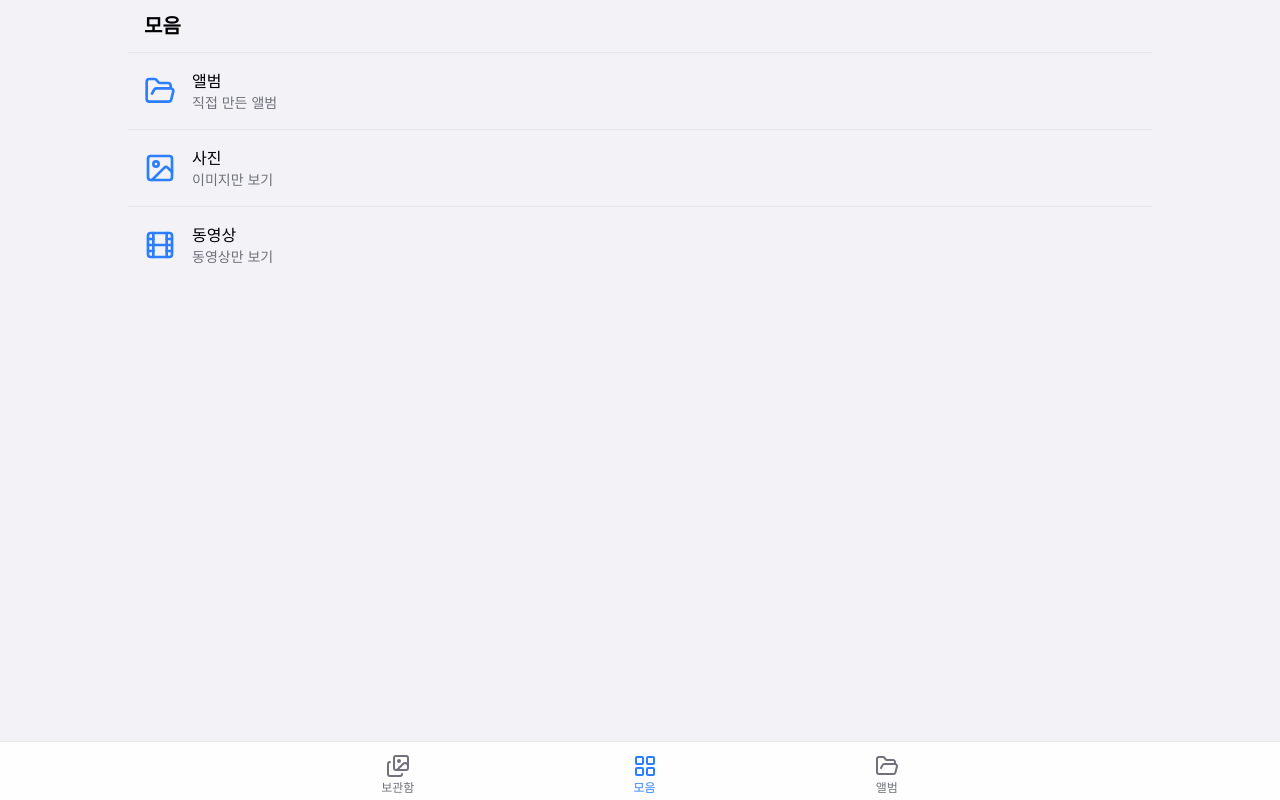
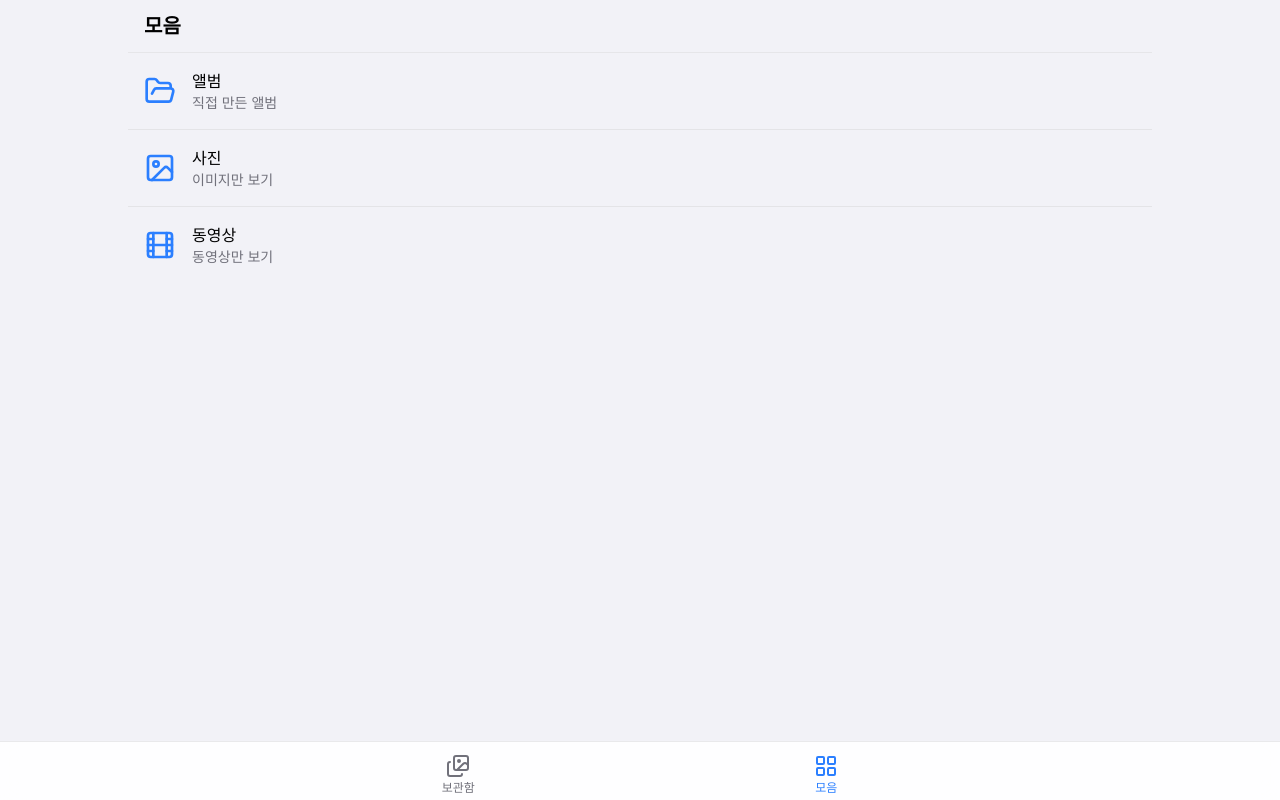
Before and after one commit to jungjaeseung/photo-drive, a Next.js app in the folder apps/web/: page /collections in a window 1280 px wide. Built offline with nearby package versions, Linux system fonts and the light colour scheme.

Commit message:
nav 정리

```diff
--- a/apps/web/src/components/layout/bottom-nav.tsx
+++ b/apps/web/src/components/layout/bottom-nav.tsx
@@ -1,7 +1,7 @@
 "use client";
 
 import { cn } from "@/lib/utils";
-import { FolderOpen, Images, LayoutGrid } from "lucide-react";
+import { Images, LayoutGrid } from "lucide-react";
 import Link from "next/link";
 import { usePathname } from "next/navigation";
 
@@ -20,7 +20,7 @@ export function BottomNav() {
           const active =
             href === "/"
               ? pathname === "/" || pathname.startsWith("/p/")
-              : pathname.startsWith(href);
+              : pathname.startsWith("/collections");
           return (
             <Link
               key={href}
@@ -35,16 +35,6 @@ export function BottomNav() {
             </Link>
           );
         })}
-        <Link
-          href="/collections/albums"
-          className={cn(
-            "flex flex-col items-center gap-0.5 px-4 py-1 text-xs",
-            pathname.includes("/albums") ? "text-blue-500" : "text-zinc-500"
-          )}
-        >
-          <FolderOpen className="h-6 w-6" />
-          <span>앨범</span>
-        </Link>
       </div>
     </nav>
   );
```
